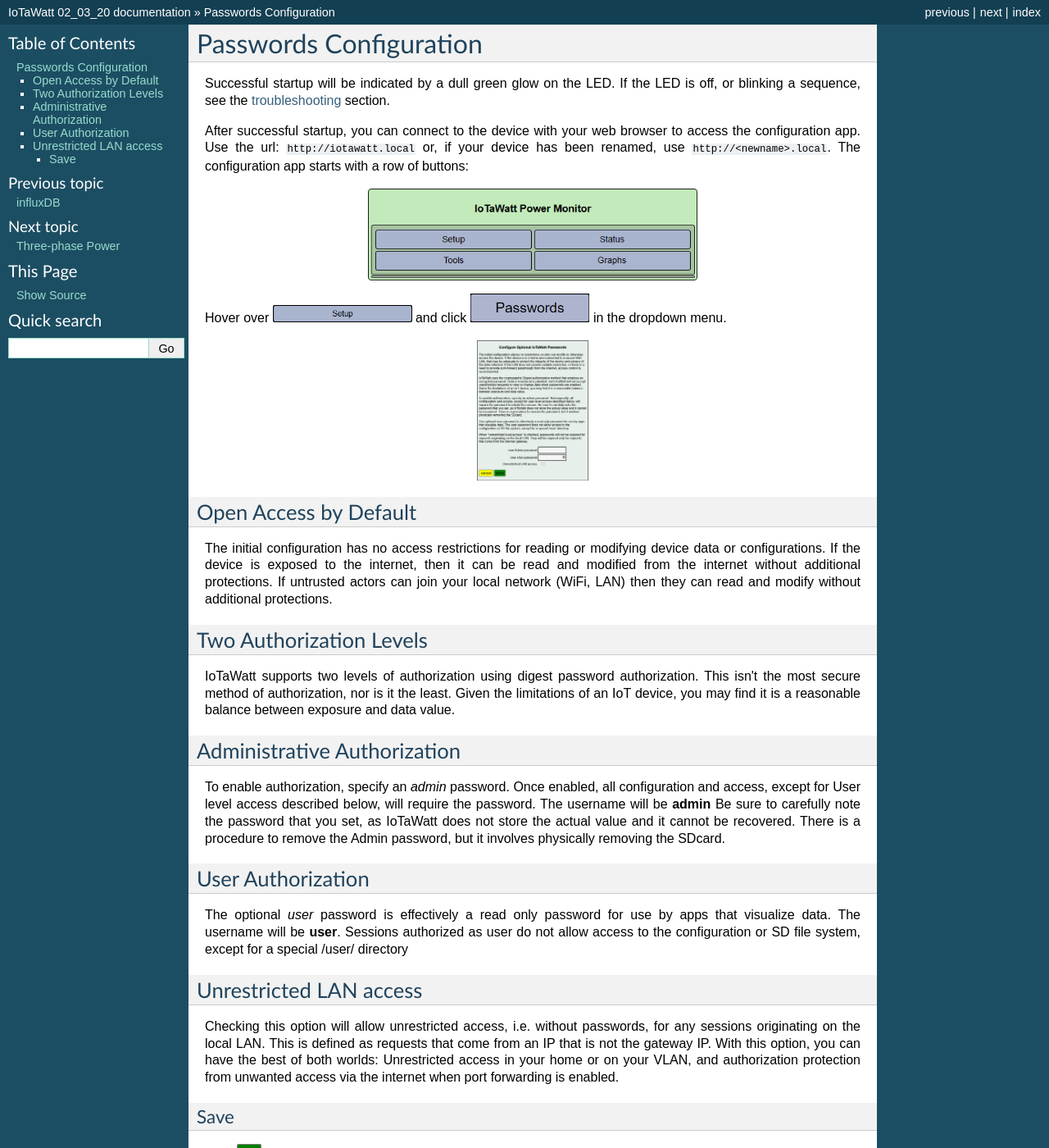
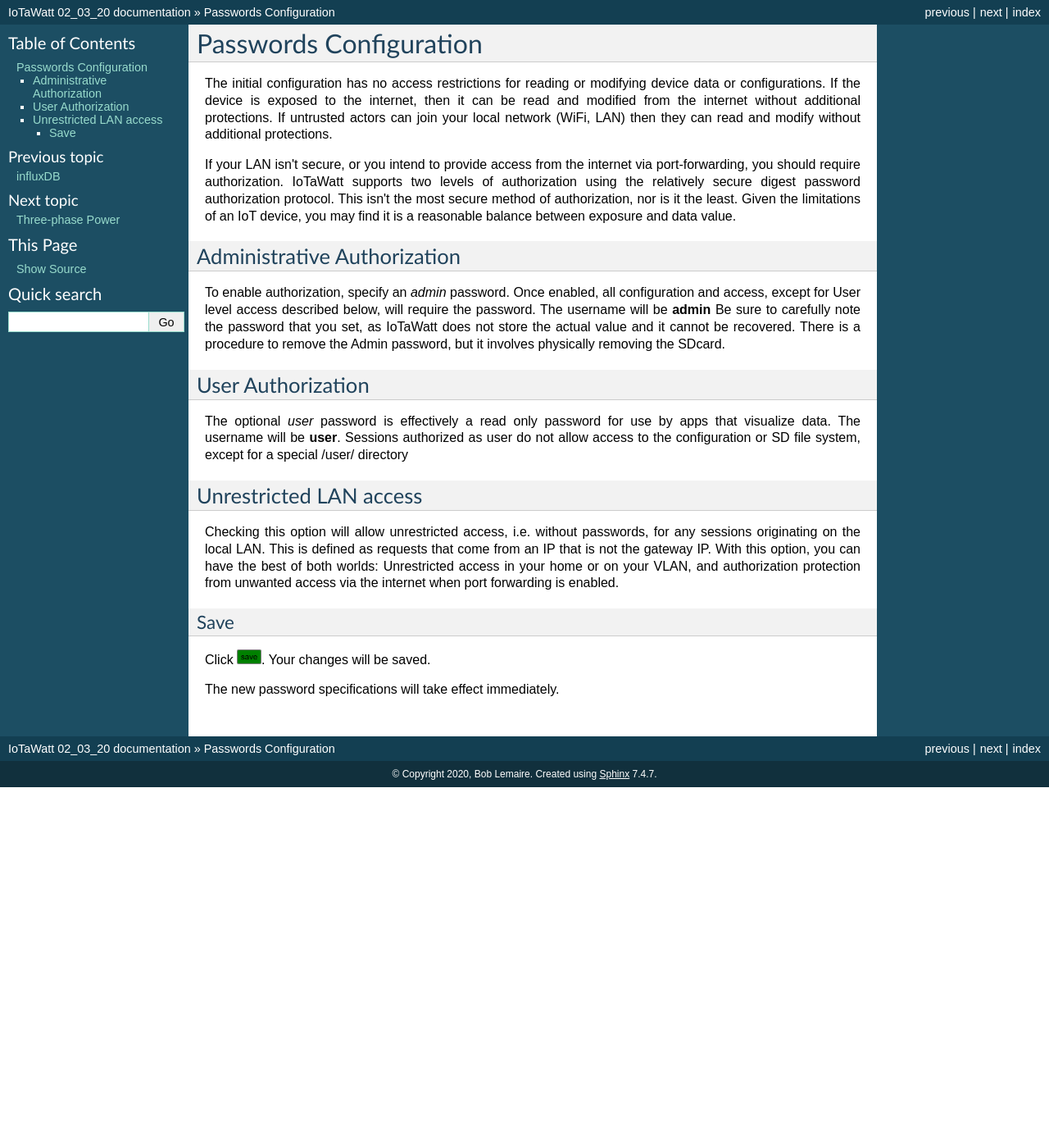
Before and after one commit to boblemaire/IoTaWatt, a Sphinx documentation site: the page built from Docs/passConfig.rst, in a window 1280 px wide and 1400 px high. Shown: the whole window at 82% size. Built offline with Sphinx 7.4.7, drawn with Linux system fonts in a browser that asks for light colours; formulas are drawn with MathJax 3.

Commit message:
Update passConfig.rst

```diff
--- a/Docs/passConfig.rst
+++ b/Docs/passConfig.rst
@@ -1,38 +1,12 @@
 Passwords Configuration
 =======================
-
-Successful startup will be indicated by a dull green glow on the LED.
-If the LED is off, or blinking a sequence,
-see the `troubleshooting <troubleshooting.html>`_ section.
-
-After successful startup, you can connect to the device with your
-web browser to access the configuration app.
-Use the url: ``http://iotawatt.local`` or, if your device
-has been renamed, use ``http://<newname>.local``. The configuration app starts with a row of buttons:
-
-.. image:: pics/mainMenu.png
-    :scale: 75 %
-    :align: center
-    :alt: Main Menu image
-
-Hover over |Setup| and click |Passwords| in the dropdown menu.
-
-.. image:: pics/passConfig/configPasswords.png
-    :scale: 23 %
-    :align: center
-    :alt: Config Device image
-
-Open Access by Default
-----------------------
 The initial configuration has no access restrictions for reading or modifying device data or configurations.
 If the device is exposed to the internet, then it can be read and modified from the internet without additional protections.
 If untrusted actors can join your local network (WiFi, LAN) then they can read and modify without additional protections.
 
-
-Two Authorization Levels
-------------------------
-IoTaWatt supports two levels of authorization using digest password authorization.
-This isn't the most secure method of authorization, nor is it the least.
+If your LAN isn't secure, or you intend to provide access from the internet via port-forwarding, you should
+require authorization.  IoTaWatt supports two levels of authorization using the relatively secure
+digest password authorization protocol. This isn't the most secure method of authorization, nor is it the least.
 Given the limitations of an IoT device, you may find it is a reasonable balance between exposure and data value.
 
 Administrative Authorization
```
